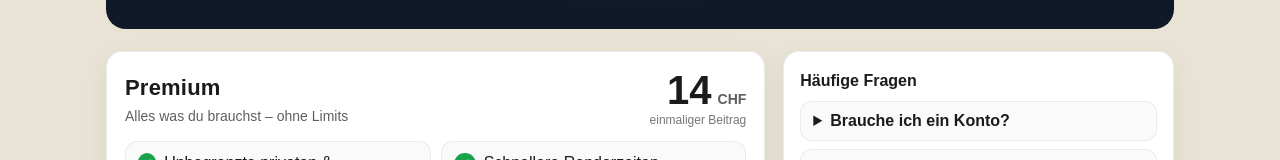
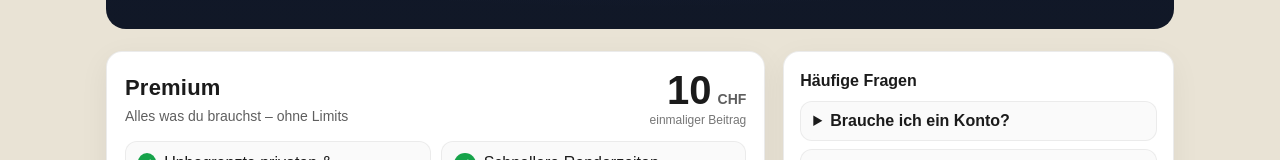
Before and after one commit to BrunoBaumgartner78/zen, a Next.js app: page /upgrade in a window 1280 px wide. Shown: the part 230-390 px from the top of the page. Built offline with nearby package versions, Linux system fonts and the light colour scheme; no server answers; a web font is replaced by a local one.

Commit message:
14 to 10

```diff
--- a/src/app/upgrade/UpgradeClient.tsx
+++ b/src/app/upgrade/UpgradeClient.tsx
@@ -39,7 +39,7 @@ export default function UpgradeClient() {
             </div>
             <div style={styles.priceBox}>
               <div style={styles.priceRow}>
-                <span style={styles.price}>14</span>
+                <span style={styles.price}>10</span>
                 <span style={styles.priceUnit}>CHF</span>
               </div>
               <div style={styles.priceNote}>einmaliger Beitrag</div>
```
